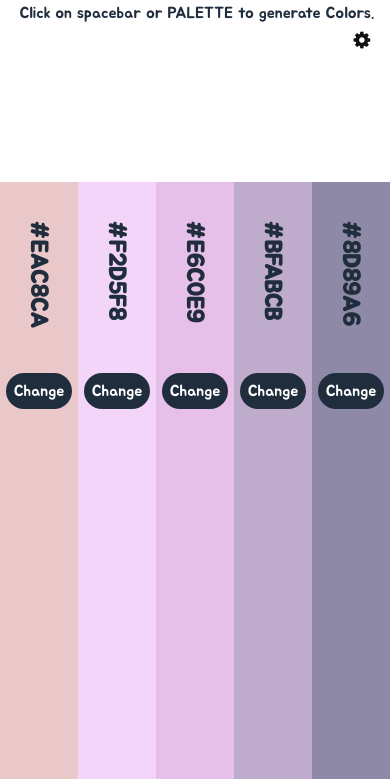
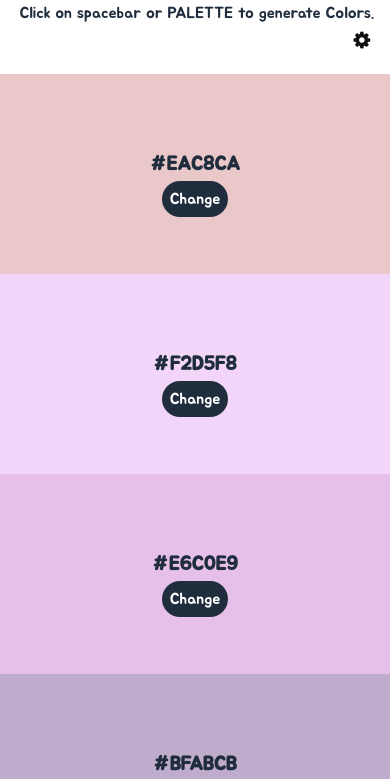
Before and after one commit to shariquekhan1997/PaletteGenerator.js, a plain HTML site: page index.html in a window 390 px wide. Shown: the part 46-825 px from the top of the page. Drawn offline with nearby package versions, Linux system fonts and the light colour scheme.

Commit message:
Mobile UI Added

```diff
--- a/css/index.css
+++ b/css/index.css
@@ -1,84 +1,13 @@
 * {
 	margin: 0;
 	padding: 0;
-	font-family: "Jua", sans-serif;
+	font-family: 'Jua', sans-serif;
 }
 
 body {
 	width: 100%;
 	height: 100vh;
 	overflow-x: hidden;
-}
-
-.setting {
-	float: right;
-}
-
-.isolation, .no-isolation {
-	float: right;
-	cursor: pointer;
-}
-
-.wrapper {
-	margin-top: 50%;
-	text-align: center;
-	animation-delay: 1500ms;
-}
-
-h1 {
-	font-weight: bold;
-	font-size: 6vmin;
-	height: 1.5em;
-	color: #1f2d3d;
-}
-
-#change, #change2, #change3, #change4, #change5 {
-	padding: 1em 3em;
-	border: none;
-	outline: none;
-	font-weight: lighter;
-	font-size: 1em;
-	background: #1f2d3d;
-	color: #fff;
-	border-radius: 20px;
-	cursor: pointer;
-	font-family: 'Jua', sans-serif;
-}
-
-body, button#change, button#change2, button#change3, button#change4, button#change5 {
-	transition: all 400ms ease-in-out;
-}
-
-.layer {
-	position: absolute;
-	top: 27%;
-	bottom: 0;
-	width: 20vw;
-}
-
-#parent {
-	left: 0;
-	background: #EAC8CA;
-}
-
-#parent2 {
-	left: 20vw;
-	background: #F2D5F8;
-}
-
-#parent3 {
-	left: 40vw;
-	background: #E6C0E9;
-}
-
-#parent4 {
-	left: 60vw;
-	background: #BFABCB;
-}
-
-#parent5 {
-	left: 80vw;
-	background: #8D89A6;
 }
 
 h2 {
@@ -100,8 +29,6 @@ p {
 	margin-left: 5vw;
 	animation-delay: 1000ms;
 }
-
-/*menu*/
 
 .menu {
 	animation-delay: 1000ms;
@@ -134,32 +61,128 @@ p {
 	font-size: 5vmin;
 	font-family: 'Jua', sans-serif;
 	transition: all 200ms linear;
+	float: right;
 }
 
 .menu a:hover {
 	color: #333;
 }
 
+.isolation, .no-isolation {
+	float: right;
+	cursor: pointer;
+}
+
+.wrapper {
+	margin-top: 50%;
+	text-align: center;
+	animation-delay: 1500ms;
+}
+
+.colorName {
+	font-weight: bold;
+	font-size: 6vmin;
+	height: 1.5em;
+	color: #1f2d3d;
+	font-family: 'Jua', sans-serif;
+	margin-left: 0;
+}
+
+button[type="button"] {
+	padding: 1em 3em;
+	border: none;
+	outline: none;
+	font-weight: lighter;
+	font-size: 1em;
+	background: #1f2d3d;
+	color: #fff;
+	border-radius: 20px;
+	cursor: pointer;
+	font-family: 'Jua', sans-serif;
+}
+
+body, button#change, button#change2, button#change3, button#change4, button#change5 {
+	transition: all 400ms ease-in-out;
+}
+
+.layer {
+	position: absolute;
+	top: 25%;
+	bottom: 0;
+	width: 20vw;
+}
+
+.parent1 {
+	left: 0;
+	background: #EAC8CA;
+}
+
+.parent2 {
+	left: 20vw;
+	background: #F2D5F8;
+}
+
+.parent3 {
+	left: 40vw;
+	background: #E6C0E9;
+}
+
+.parent4 {
+	left: 60vw;
+	background: #BFABCB;
+}
+
+.parent5 {
+	left: 80vw;
+	background: #8D89A6;
+}
+
 @media (max-width: 1097px) {
-	#change, #change2, #change3, #change4, #change5 {
+	button[type="button"] {
 		padding: .7em 1.5em;
 	}
-	h1 {
+	.colorName {
 		font-size: 5vmin;
 	}
 }
 
 @media (max-width: 768px) {
-	h1 {
+	/* .colorName {
 		writing-mode: tb-rl;
 		margin-bottom: 5em;
 		margin-left: 1em;
 		font-size: 6vmin;
-	}
-	#change, #change2, #change3, #change4, #change5 {
+	} */
+	button[type="button"] {
 		padding: .5em;
 	}
 	.menu ul li a {
 		font-size: 6vmin;
 	}
 }
+
+@media (max-width: 427px) {
+	.wrap {
+		padding: 0;
+		margin: 0;
+		width: 100%;
+		display: flex;
+		justify-content: space-around;
+		flex-wrap: wrap;
+		flex-direction: column;
+	}
+	.layer {
+		inset: 0;
+		width: 100%;
+		position: relative;
+	}
+	.mobileSection {
+		margin: 0;
+		padding: 0;
+		width: 100%;
+		height: 200px;
+	}
+	.wrapper {
+		margin-top: 20%;
+	}
+}
--- a/index.html
+++ b/index.html
@@ -8,17 +8,17 @@
     <link href="https://fonts.googleapis.com/css?family=Jua" rel="stylesheet">
     <!-- jquery google cdn -->
     <script src="https://ajax.googleapis.com/ajax/libs/jquery/3.3.1/jquery.min.js"></script>
-    <!-- animation css -->
-    <link rel="stylesheet" type="text/css" href="css/animate.min.css" />
     <!-- icons -->
     <link href="https://stackpath.bootstrapcdn.com/font-awesome/4.7.0/css/font-awesome.min.css" rel="stylesheet"
         integrity="sha384-wvfXpqpZZVQGK6TAh5PVlGOfQNHSoD2xbE+QkPxCAFlNEevoEH3Sl0sibVcOQVnN" crossorigin="anonymous">
     <title>Pallete</title>
+    <!-- animation css -->
+    <link rel="stylesheet" type="text/css" href="css/animate.min.css" />
     <!-- external css -->
     <link rel="stylesheet" type="text/css" href="css/index.css">
 </head>
 
-<body>
+<body oncontextmenu="return false">
     <!-- company's title with logo -->
     <h2 class="animated bounceInDown" onclick="changeAllColorsForMobile()"><a href="#" title="Pallete"><img
                 src="images/palette.png" alt="palette"></a>PALETTE</h2>
@@ -40,44 +40,44 @@
     <div class="wrap">
         <!-- wrap start -->
         <!-- 1st Panel -->
-        <div id="parent" class="animated fadeIn layer togglewidth">
+        <div id="parent" class="parent1 animated fadeIn layer togglewidth mobileSection">
             <div class="wrapper animated bounceIn">
-                <h1 id="colour">#EAC8CA</h1>
+                <p class="colorName" id="colour">#EAC8CA</p>
                 <button id="change" type="button" onclick="changeColor('#change', '#colour', '#parent')">Change</button>
             </div>
         </div>
         <!-- 2nd Panel -->
-        <div id="parent2" class="animated fadeIn layer togglewidth">
+        <div id="parent2" class="parent2 animated fadeIn layer togglewidth mobileSection">
             <div class="wrapper animated bounceIn">
-                <h1 id="colour2">#F2D5F8</h1>
+                <p class="colorName" id="colour2">#F2D5F8</p>
                 <button id="change2" type="button"
                     onclick="changeColor('#change2', '#colour2', '#parent2')">Change</button>
             </div>
         </div>
         <!-- 3rd Panel -->
-        <div id="parent3" class="animated fadeIn layer togglewidth">
+        <div id="parent3" class="parent3 animated fadeIn layer togglewidth mobileSection">
             <div class="wrapper animated bounceIn">
-                <h1 id="colour3">#E6C0E9</h1>
+                <p class="colorName" id="colour3">#E6C0E9</p>
                 <button id="change3" type="button"
                     onclick="changeColor('#change3', '#colour3', '#parent3')">Change</button>
             </div>
         </div>
         <!-- 4th Panel -->
-        <div id="parent4" class="animated fadeIn layer togglewidth">
+        <div id="parent4" class="parent4 animated fadeIn layer togglewidth mobileSection">
             <div class="wrapper animated bounceIn">
-                <h1 id="colour4">#BFABCB</h1>
+                <p class="colorName" id="colour4">#BFABCB</p>
                 <button id="change4" type="button"
                     onclick="changeColor('#change4', '#colour4', '#parent4')">Change</button>
             </div>
         </div>
         <!-- Panel 5 -->
-        <div id="parent5" class="animated fadeIn layer togglewidth">
+        <div id="parent5" class="parent5 animated fadeIn layer togglewidth mobileSection">
             <div class="wrapper animated bounceIn">
-                <h1 id="colour5">#8D89A6</h1>
+                <p class="colorName" id="colour5">#8D89A6</p>
                 <button id="change5" type="button"
                     onclick="changeColor('#change5', '#colour5', '#parent5')">Change</button>
             </div>
-        </div> <!-- parent 5 end -->
+        </div>
     </div> <!-- wrap -->
 </body>
 <script type="text/javascript">
@@ -122,6 +122,24 @@
             button5.click(); //change5
         }
     };
+
+    document.onkeydown = function (e) {
+        if (event.keyCode == 123) {
+            return false;
+        }
+        if (e.ctrlKey && e.shiftKey && e.keyCode == 'I'.charCodeAt(0)) {
+            return false;
+        }
+        if (e.ctrlKey && e.shiftKey && e.keyCode == 'C'.charCodeAt(0)) {
+            return false;
+        }
+        if (e.ctrlKey && e.shiftKey && e.keyCode == 'J'.charCodeAt(0)) {
+            return false;
+        }
+        if (e.ctrlKey && e.keyCode == 'U'.charCodeAt(0)) {
+            return false;
+        }
+    }
     //for mobile
     changeAllColorsForMobile = () => {
         let functionName = "changeAllColorsForMobile";
```
